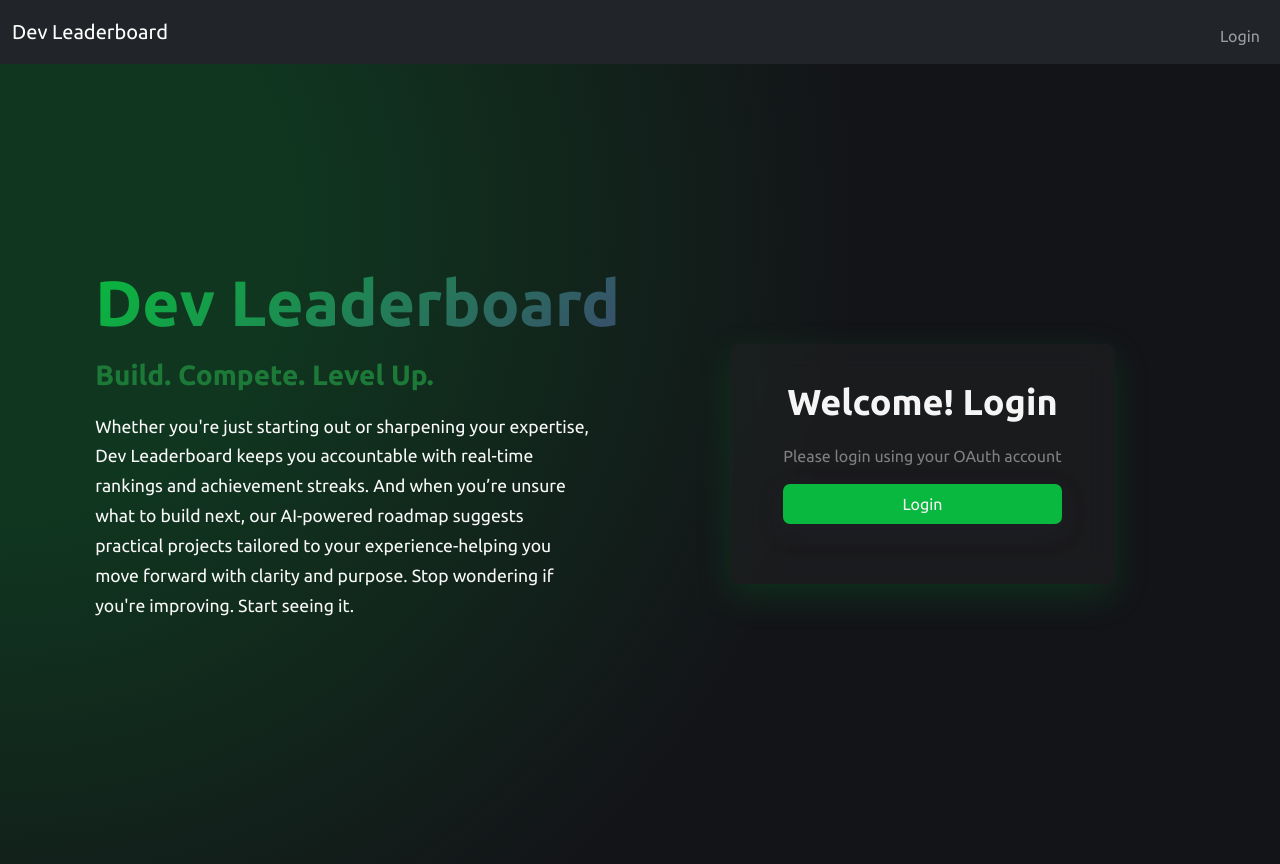
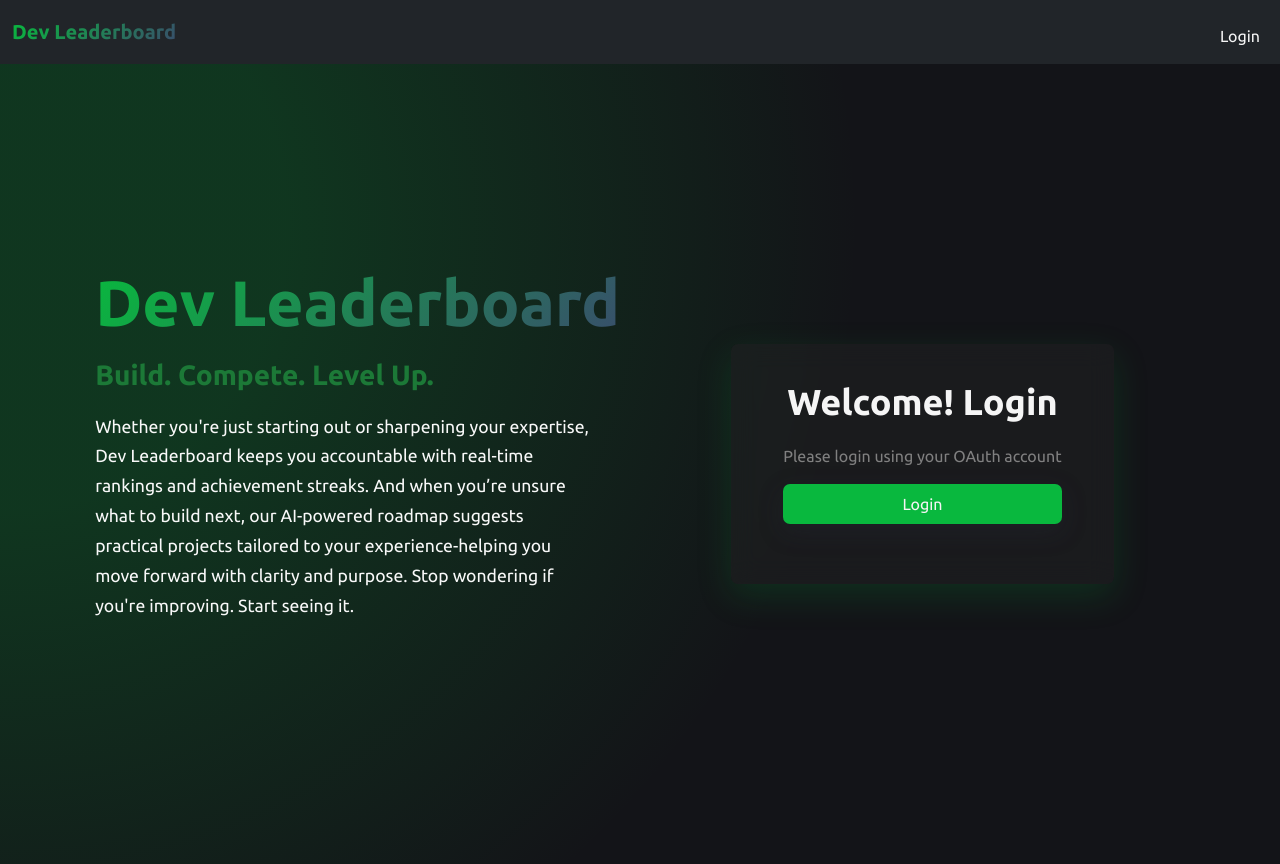
Before and after one commit to katGhost/dev-leaderboard, a Flask app: page / in a window 1280 px wide. Run offline with Flask 3, Linux system fonts and the light colour scheme.

Commit message:
UI: navlinks hover effect

```diff
--- a/app/static/index.css
+++ b/app/static/index.css
@@ -11,6 +11,22 @@ body {
     width: 100%;
     overflow: hidden;
     background: #131418;
+}
+
+.app-name {
+    background: linear-gradient(135deg, #09B83E, #384e6b);
+    -webkit-background-clip: text;
+    background-clip: text;
+    -webkit-text-fill-color: transparent;
+    font-weight: 700;
+}
+
+.nav-item .nav-link {
+    color: whitesmoke !important;
+}
+
+.nav-item .nav-link:hover {
+    color: #09B83E !important;
 }
 
 /* Flash messages */
@@ -36,7 +52,6 @@ body {
 .alert-success {
     background: #2ECC71;
 }
-
 
 /* Landing */
 .landing-page {
```
